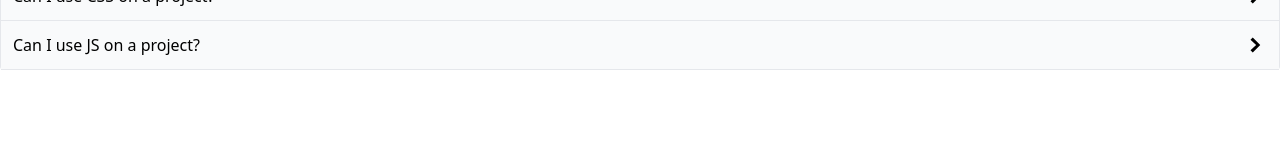
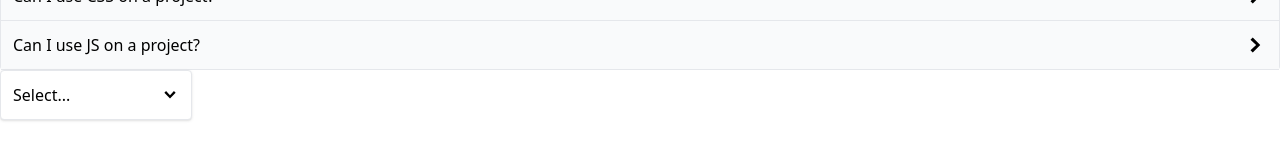
Before and after one commit to GouriNK/11-table-dropdown, a React (Create React App) app: page / in a window 1280 px wide. Shown: the part 308-468 px from the top of the page. Built offline with nearby package versions, Linux system fonts and the light colour scheme.

Commit message:
dropdown component

```diff
--- a/src/App.js
+++ b/src/App.js
@@ -1,27 +1,13 @@
-import Accordion from "./components/Accordion";
+import AccordionPage from "./pages/AccordionPage";
 import ButtonPage from "./pages/ButtonPage";
+import DropdownPage from "./pages/DropdownPage";
 
 function App() {
-    const items = [
-        {
-            id: 1,
-            label : "Can I use React on a project?",
-            content : "You can use whatever you like for any project that you like. How long is the porject?"
-        },
-        {   id: 2,
-            label : "Can I use CSS on a project?",
-            content : "You can use whatever you like for any project that you like. How long is the porject?"
-        },
-        {
-            id: 3,
-            label : "Can I use JS on a project?",
-            content : "You can use whatever you like for any project that you like. How long is the porject?"
-        }
-    ]
     return (
         <div>
             <ButtonPage></ButtonPage>
-            <Accordion items={items}></Accordion>
+            <AccordionPage></AccordionPage>
+            <DropdownPage></DropdownPage>
         </div>
     );
 }
--- /dev/null
+++ b/src/components/Dropdown.js
@@ -0,0 +1,70 @@
+import { useEffect, useRef, useState } from 'react';
+import { GoChevronDown } from 'react-icons/go';
+import Panel from './Panel';
+
+
+function Dropdown({ options, value, onChange }) {
+  const [isOpen, setIsOpen] = useState(false);
+
+  const refToDropdown = useRef();
+
+  useEffect(()=>{
+    // create the function to bind
+    const onBodyClick = (event) => {
+        if(!refToDropdown.current.contains(event.target)){
+            setIsOpen(false);
+        }
+    };
+
+    // bind watching function
+    document.addEventListener('click', onBodyClick, true);
+
+    // unbind watching function or cleanup. No more watching.
+    return () => {
+        document.removeEventListener('click', onBodyClick)
+    };
+
+  }, [])
+
+  const handleClick = () => {
+    setIsOpen(!isOpen);
+  };
+
+  const handleOptionClick = (option) => {
+    // CLOSE DROPDOWN
+    setIsOpen(false);
+    // WHAT OPTION DID THE USER CLICK ON???
+    onChange(option);
+  };
+
+  const renderedOptions = options.map((option) => {
+    return (
+      <div
+        className="hover:bg-sky-100 rounded cursor-pointer p-1"
+        onClick={() => handleOptionClick(option)}
+        key={option.value}
+      >
+        {option.label}
+      </div>
+    );
+  });
+
+  return (
+    <div ref={refToDropdown} className="w-48 relative">
+      <Panel
+        className="flex justify-between items-center cursor-pointer"
+        onClick={handleClick}
+      >
+        {value?.label || 'Select...'}
+        <GoChevronDown className="text-lg" />
+      </Panel>
+      {isOpen && (
+        <Panel className="absolute top-full">
+          {renderedOptions}
+        </Panel>
+      )}
+    </div>
+  );
+}
+
+export default Dropdown;
--- /dev/null
+++ b/src/components/Panel.js
@@ -0,0 +1,16 @@
+import classnames from 'classnames';
+
+function Panel({ children, className, ...rest }) {
+  const finalClassNames = classnames(
+    'border rounded p-3 shadow bg-white w-full',
+    className
+  );
+
+  return (
+    <div {...rest} className={finalClassNames}>
+      {children}
+    </div>
+  );
+}
+
+export default Panel;
--- /dev/null
+++ b/src/pages/AccordionPage.js
@@ -0,0 +1,27 @@
+import Accordion from "../components/Accordion";
+
+function AccordionPage() {
+    const items = [
+        {
+            id: 1,
+            label : "Can I use React on a project?",
+            content : "You can use whatever you like for any project that you like. How long is the porject?"
+        },
+        {   id: 2,
+            label : "Can I use CSS on a project?",
+            content : "You can use whatever you like for any project that you like. How long is the porject?"
+        },
+        {
+            id: 3,
+            label : "Can I use JS on a project?",
+            content : "You can use whatever you like for any project that you like. How long is the porject?"
+        }
+    ]
+    return (
+        <div>
+            <Accordion items={items}></Accordion>
+        </div>
+    );
+}
+
+export default AccordionPage;
--- /dev/null
+++ b/src/pages/DropdownPage.js
@@ -0,0 +1,34 @@
+import { useState } from "react";
+import Dropdown from "../components/Dropdown";
+
+function DropdownPage() {
+    const [selection, setSelection] = useState(null);
+
+    const handleSelect = (option) => {
+        setSelection(option);
+    }
+
+    const options = [
+        {
+            id: 1,
+            label : "Red",
+            value : "red"
+        },
+        {   id: 2,
+            label : "Yellow",
+            value : "yellow"
+        },
+        {
+            id: 3,
+            label : "Green",
+            value : "green"
+        }
+    ]
+    return (
+        <div>
+            <Dropdown options={options} value={selection} onChange={handleSelect}></Dropdown>
+        </div>
+    );
+}
+
+export default DropdownPage;
```
